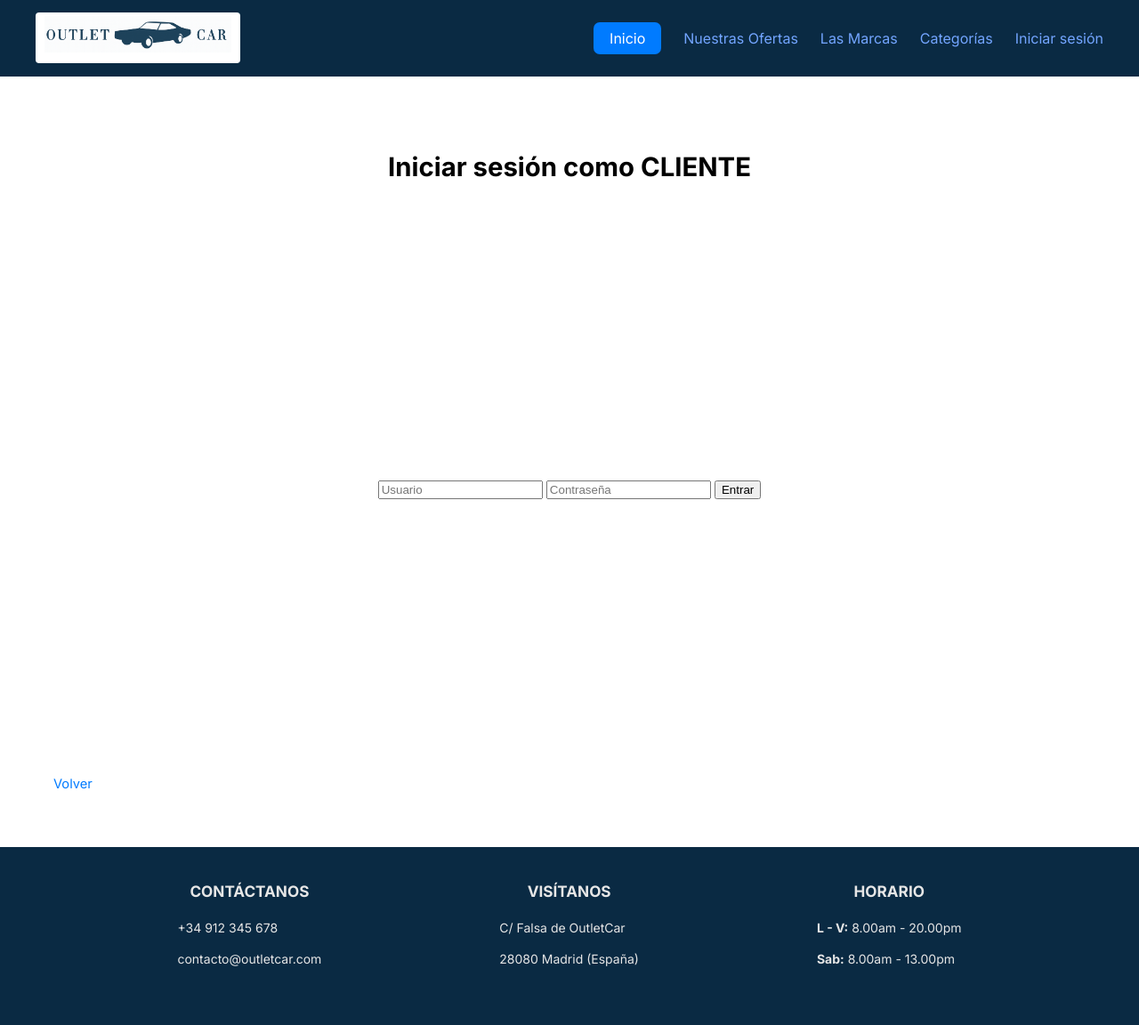
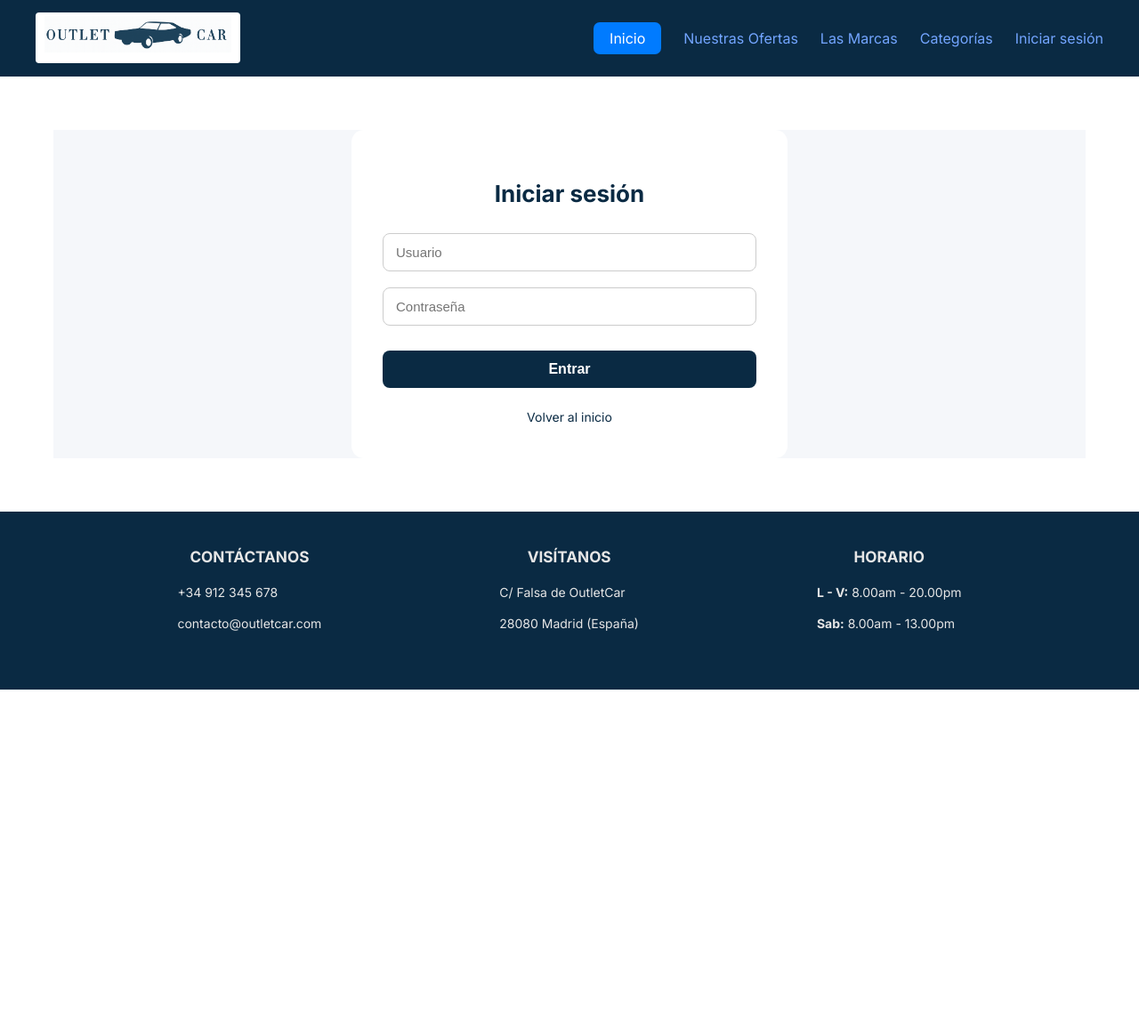
Before and after one commit to carlamanterola/proyectoOutletCar, a Django app: page /appOutletCar/login/ in a window 1280 px wide. Shown: the part 321-1473 px from the top of the page at 89% size. After the commit the page ends 1096 px from the top, so only its background shows below. Run offline with Django 5.2, Linux system fonts and the light colour scheme.

Commit message:
loggin UNIFICADO + Version final con su CSS

```diff
--- a/appOutletCar/static/css/estilos.css
+++ b/appOutletCar/static/css/estilos.css
@@ -303,9 +303,16 @@ p.nombre {
 .llevarMarca {
     color: #000000;
 }
-.centrar_login {
-    display: flex;
-    justify-content: center;
-    align-items: center;
-    height: 80vh;
+
+.botonCerrarSesion {
+    background: none;
+    border: none;
+    color: #73a5ff;
+    font-size: 16px;
+    cursor: pointer;
+    padding: 0;
+    font-family: inherit;
 }
+.botonCerrarSesion:hover {
+    text-decoration: underline;
+}
--- /dev/null
+++ b/appOutletCar/static/css/login.css
@@ -0,0 +1,72 @@
+/* Fondo solo para login */
+.login_base {
+    min-height: calc(100vh - 40%);
+    display: flex;
+    justify-content: center;
+    align-items: center;
+    background-color: #f5f7fa;
+}
+
+
+.login_container {
+    width: 100%;
+    max-width: 420px;
+    padding: 35px;
+    background: white;
+    border-radius: 14px;
+    text-align: center;
+}
+
+
+.login_container h1 {
+    margin-bottom: 25px;
+    font-size: 26px;
+    color: #0A2A43;
+    padding: 0;
+}
+
+
+.login_form {
+    display: flex;
+    flex-direction: column;
+    gap: 18px;
+}
+
+
+.login_form input {
+    padding: 12px 14px;
+    font-size: 15px;
+    border-radius: 8px;
+    border: 1px solid #ccc;
+}
+
+.login_form button {
+    margin-top: 10px;
+    padding: 12px;
+    font-size: 16px;
+    border-radius: 8px;
+    border: none;
+    background-color: #0A2A43;
+    color: white;
+    font-weight: 600;
+    cursor: pointer;
+}
+
+.login_form button:hover {
+    background-color: #083055;
+}
+
+
+.login_error {
+    color: #c0392b;
+    font-size: 18px;
+
+}
+
+
+.login_volver {
+    display: inline-block;
+    margin-top: 22px;
+    color: #0A2A43;
+    font-size: 14px;
+}
--- a/appOutletCar/templates/base.html
+++ b/appOutletCar/templates/base.html
@@ -45,14 +45,14 @@
                     <li>
                         <form method="POST" action="{% url 'logout' %}" style="display:inline;">
                         {% csrf_token %}
-                        <button type="submit" style="background:none;border:none;color:white;cursor:pointer;">
+                        <button class="botonCerrarSesion" type="submit">
                             Cerrar sesión
                         </button>
                         </form>
                     </li>
 
     {% else %}
-        <li><a href="{% url 'selector_login' %}">Iniciar sesión</a></li>
+        <li><a href="{% url 'login' %}">Iniciar sesión</a></li>
     {% endif %}
 </ul>
 
--- a/appOutletCar/templates/login.html
+++ b/appOutletCar/templates/login.html
@@ -1,34 +1,30 @@
 {% extends "base.html" %}
 {% load static %}
-
+{% block title %}Outlet Car - Login {% endblock %}
 {% block content %}
 
 <link rel="stylesheet" href="{% static 'css/login.css' %}">
 
-<div >
+<div class="login_base">
+    <div class="login_container">
+        <h1>Iniciar sesión</h1>
 
-    {% if tipo == "staff" %}
-        <h1>Iniciar sesión como STAFF</h1>
-    {% else %}
-        <h1>Iniciar sesión como CLIENTE</h1>
-    {% endif %}
-<div class="centrar_login">
-    <form method="POST" >
+        <form method="POST" class="login_form">
             {% csrf_token %}
-
             <input type="text" name="username" placeholder="Usuario" required>
-
             <input type="password" name="password" placeholder="Contraseña" required>
-
             <button type="submit">Entrar</button>
         </form>
-</div>
+
         {% if error %}
-        <p class="login-error">{{ error }}</p>
+            <p class="login_error">{{ error }}</p>
+            <script>
+                 alert("{{ error }}");
+            </script>
         {% endif %}
 
-    <a href="{% url 'selector_login' %}">Volver</a>
-
+        <a href="{% url 'index' %}" class="login_volver"> Volver al inicio</a>
+    </div>
 </div>
 
 {% endblock %}
--- a/appOutletCar/urls.py
+++ b/appOutletCar/urls.py
@@ -20,7 +20,6 @@ urlpatterns = [
     path('combustible/<int:idCombustible>/', views.combustible, name='detalle_combustible'),
     path('coche/eliminar/<int:pk>/', views.eliminar_coche, name='eliminar_coche'),
     path('login/', views.login_view, name='login'),
-    path('login/rol/', views.selector_login, name='selector_login'),
     path('logout/', auth_views.LogoutView.as_view(next_page='index'), name='logout'),
 
     path("favoritos/agregar/<int:coche_id>/", views.agregar_favorito, name="agregar_favorito"),
--- a/appOutletCar/views.py
+++ b/appOutletCar/views.py
@@ -97,12 +97,8 @@ def eliminar_coche(request, pk):
     }
     return render(request, 'eliminar_coche.html', context)
 
-def selector_login(request):
-    return render(request, "seleccion_login.html")
 
 def login_view(request):
-    tipo = request.GET.get("tipo", "cliente")  # "staff" o "cliente"
-
     if request.method == "POST":
         username = request.POST.get("username")
         password = request.POST.get("password")
@@ -110,25 +106,11 @@ def login_view(request):
         user = authenticate(request, username=username, password=password)
 
         if user is not None:
-
-            # Si intenta entrar como STAFF pero NO es staff
-            if tipo == "staff" and not user.is_staff:
-                return render(request, "login.html", {
-                    "error": "No tienes permisos de staff.",
-                    "tipo": tipo
-                })
-
-            # Login correcto
             login(request, user)
-
-            # Redirecciones (luego las tuneamos)
             return redirect("index")
 
-        # Credenciales incorrectas
         return render(request, "login.html", {
-            "error": "Usuario o contraseña incorrectos",
-            "tipo": tipo
+            "error": "Usuario o contraseña incorrectos"
         })
 
-    # GET → mostrar login
-    return render(request, "login.html", {"tipo": tipo})
+    return render(request, "login.html")
```
Also changed, not shown: appOutletCar/templates/seleccion_login.html (deleted, +0 -19 lines). Lines whose indentation alone changed are shown as unchanged.
